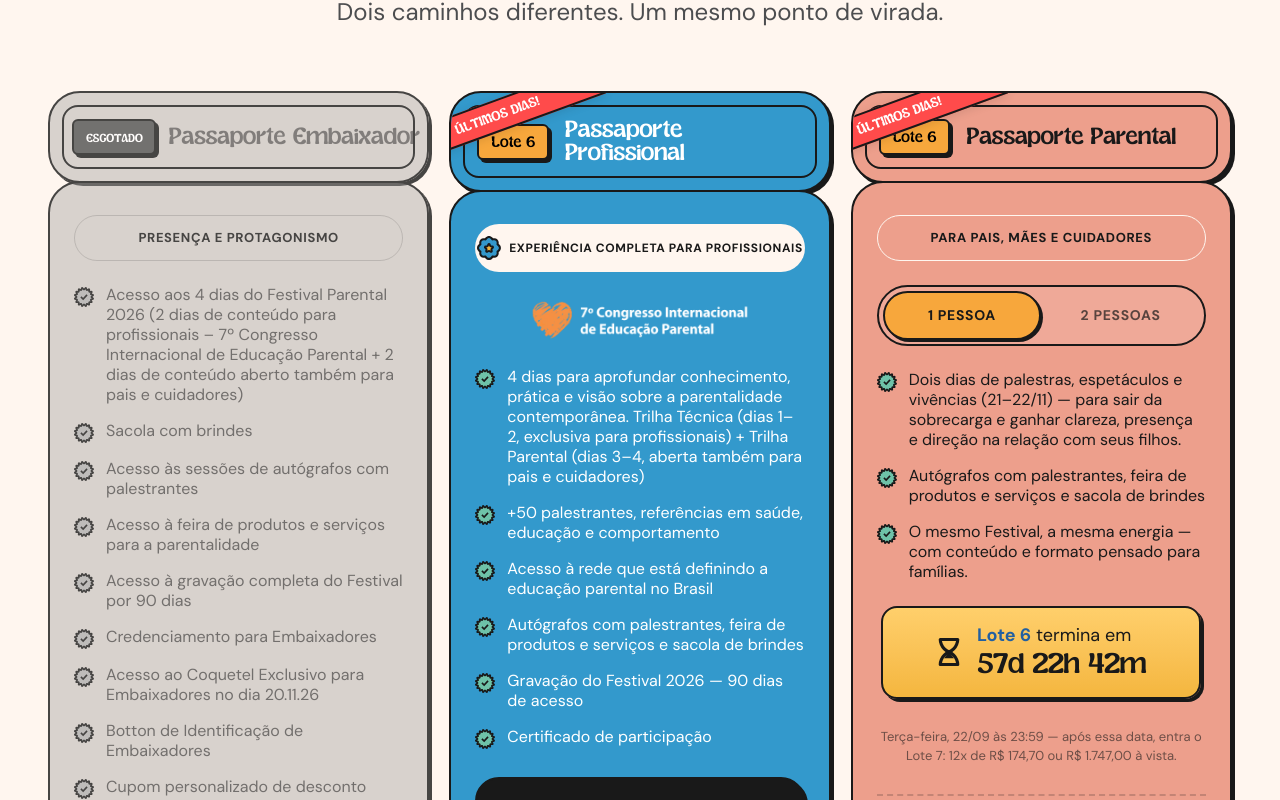
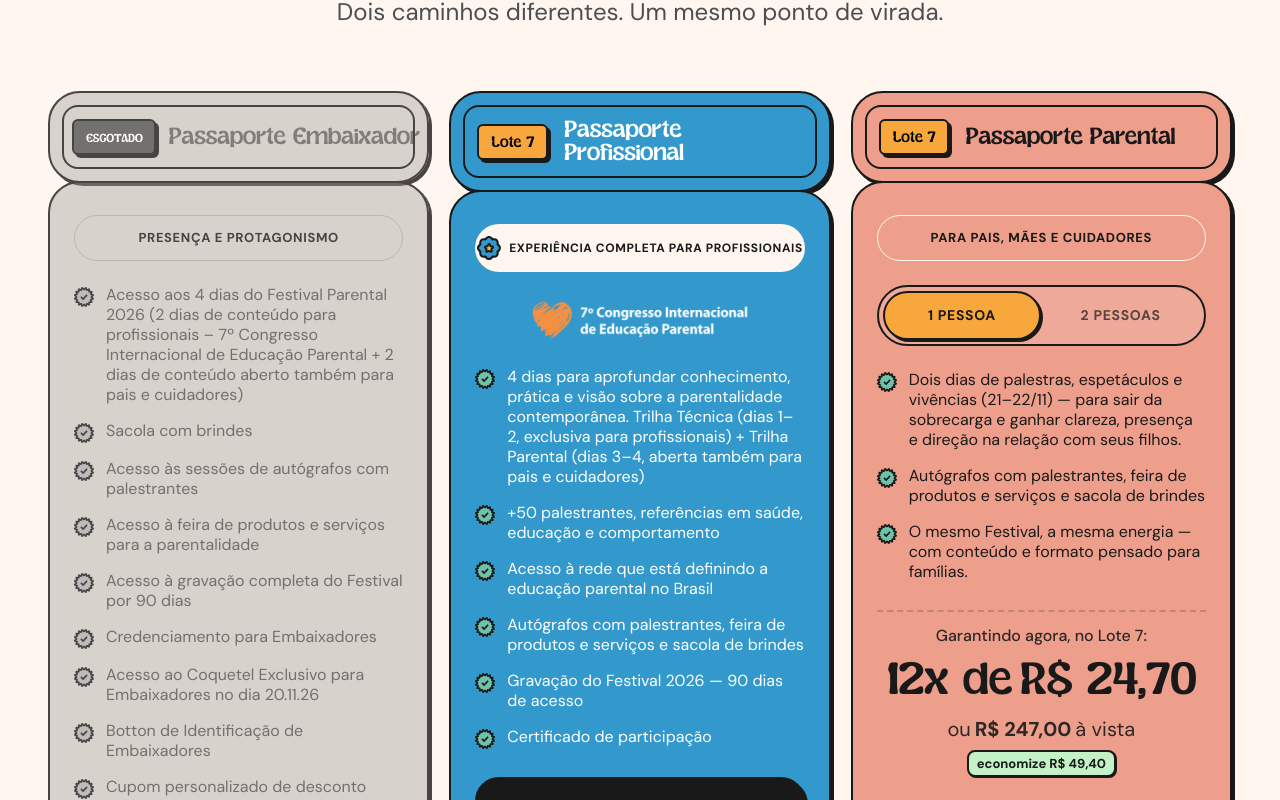
Before and after one commit to oanthonydesign/-LP-Festival-parental, a Next.js app: page / in a window 1280 px wide. Shown: the part 8940-9740 px from the top of the page. Built offline with nearby package versions, Linux system fonts and the light colour scheme.

Commit message:
Atualiza ingressos para o lote 7

```diff
--- a/src/app/lp-b/page.tsx
+++ b/src/app/lp-b/page.tsx
@@ -19,7 +19,6 @@ import Rodape from '@/components/sections/Rodape';
 import Copyright from '@/components/sections/Copyright';
 import SectionScheduleSimple from '@/components/sections/SectionScheduleSimple';
 import SectionSpecialGuests from '@/components/sections/SectionSpecialGuests';
-import StickyBottomBar from '@/components/sections/StickyBottomBar';
 import WhatsAppButton from '@/components/sections/WhatsAppButton';
 import PreTicketSection from '@/components/sections/PreTicketSection';
 import SectionForWho from '@/components/sections/SectionForWho';
@@ -31,8 +30,6 @@ import AcaoRelampagoBanner from '@/components/sections/AcaoRelampagoBanner';
 export const metadata = {
     robots: 'noindex, nofollow',
 }
-
-const SHOW_STICKY_BAR = true;
 
 export default function LPB() {
     return (
@@ -69,7 +66,6 @@ export default function LPB() {
                 <Copyright />
             </main>
             <WhatsAppButton />
-            {SHOW_STICKY_BAR && <StickyBottomBar />}
             <AcaoRelampagoBanner />
         </>
     )
--- a/src/app/page.tsx
+++ b/src/app/page.tsx
@@ -21,13 +21,10 @@ import Rodape from '@/components/sections/Rodape';
 import Copyright from '@/components/sections/Copyright';
 import SectionSchedule from '@/components/sections/SectionSchedule';
 import SectionSpecialGuests from '@/components/sections/SectionSpecialGuests';
-import StickyBottomBar from '@/components/sections/StickyBottomBar';
 import WhatsAppButton from '@/components/sections/WhatsAppButton';
 import AcaoRelampagoBanner from '@/components/sections/AcaoRelampagoBanner';
 import SectionForWho from '@/components/sections/SectionForWho';
 import SectionTakeaways from '@/components/sections/SectionTakeaways';
-
-const SHOW_STICKY_BAR = true;
 
 export default function Home() {
     return (
@@ -60,7 +57,6 @@ export default function Home() {
                 <Copyright />
             </main>
             <WhatsAppButton />
-            {SHOW_STICKY_BAR && <StickyBottomBar />}
             <AcaoRelampagoBanner />
         </>
     )
--- a/src/components/sections/Section6.tsx
+++ b/src/components/sections/Section6.tsx
@@ -2,14 +2,10 @@
 
 import { useState, useEffect, useRef } from "react";
 import svgPaths from "@/components/svg/svgPaths";
-import { useCountdown } from "@/hooks/useCountdown";
 import { useIsAcaoDia } from "@/hooks/useIsAcaoDia";
 import { Gift, Files, BookOpen, Video } from "lucide-react";
 
-// Flags de controle para fácil ativação/desativação
-const SHOW_PROMO_RIBBON = true;
 const SHOW_PRICE_STATUS_BADGE = false;
-const SHOW_COUNTDOWN_BADGE = true;
 
 interface Benefit {
   text: string;
@@ -86,9 +82,9 @@ const PASSAPORTES: PassportData[] = [
   {
     id: "educador",
     name: "Passaporte Profissional",
-    lote: "Lote 6",
-    priceInstallment: "R$ 169,70",
-    priceFull: "ou R$ 1.697,00 à vista",
+    lote: "Lote 7",
+    priceInstallment: "R$ 174,70",
+    priceFull: "ou R$ 1.747,00 à vista",
     priceOriginal: "R$ 2.197",
     benefits: [
       "4 dias para aprofundar conhecimento, prática e visão sobre a parentalidade contemporânea. Trilha Técnica (dias 1–2, exclusiva para profissionais) + Trilha Parental (dias 3–4, aberta também para pais e cuidadores)",
@@ -114,7 +110,7 @@ const PASSAPORTES: PassportData[] = [
   {
     id: "parental",
     name: "Passaporte Parental",
-    lote: "Lote 6",
+    lote: "Lote 7",
     priceInstallment: "R$ 24,70",
     priceFull: "ou R$ 247,00 à vista",
     priceOriginal: "R$ 1.497,00",
@@ -171,46 +167,6 @@ function TicketIcon({ isWhite, size = 24 }: { isWhite?: boolean, size?: number }
   );
 }
 
-function Ribbon() {
-  return (
-    <div className="absolute inset-0 overflow-hidden rounded-[inherit] pointer-events-none z-[100]">
-      <div className="bg-[#ff4b4b] border-y-2 border-[#191919] border-solid -rotate-[20deg] py-0.5 w-[180px] absolute top-[3px] md:top-[0px] left-[-30px] md:left-[-25px] shadow-[0px_2px_10px_rgba(0,0,0,0.1)] flex items-center justify-center">
-        <span className="font-sugar-peachy text-[14px] md:text-[16px] text-white uppercase tracking-tight block text-center -translate-x-4 md:-translate-x-5">
-          ÚLTIMOS DIAS!
-        </span>
-      </div>
-    </div>
-  );
-}
-
-function CountdownBadge() {
-  const countdown = useCountdown();
-  const pad = (n: number) => String(n).padStart(2, "0");
-
-  const countdownText = countdown.expired
-    ? "00d 00h 00m"
-    : `${pad(countdown.days)}d ${pad(countdown.hours)}h ${pad(countdown.minutes)}m`;
-
-  return (
-    <div className="bg-linear-to-b from-[#FFCF6B] to-[#F4B63E] border-2 border-[#191919] border-solid rounded-[16px] p-4 shadow-[3px_3px_0px_0px_#191919] flex items-center justify-center gap-4 mb-5 w-full max-w-[320px] self-center">
-      <div className="shrink-0 scale-125">
-        <svg width="24" height="24" viewBox="0 0 24 24" fill="none" xmlns="http://www.w3.org/2000/svg">
-          <path d="M5 2H19M5 22H19M5 2C5 2 5 9 12 12M19 2C19 2 19 9 12 12M5 22C5 22 5 15 12 12M19 22C19 22 19 15 12 12" stroke="#191919" strokeWidth="2.5" strokeLinecap="round" strokeLinejoin="round" />
-          <path d="M12 12L8 17H16L12 12Z" fill="#191919" />
-        </svg>
-      </div>
-      <div className="flex flex-col items-start">
-        <p className="font-dm-sans text-[16px] md:text-[18px] leading-tight text-[#191919]">
-          <span className="font-bold text-[#2260a1]">Lote 6</span> termina em
-        </p>
-        <p className="font-sugar-peachy text-[28px] md:text-[34px] tracking-[-1px] md:tracking-[-1.25px] leading-[0.9] text-[#191919] mt-1 tabular-nums">
-          {countdownText}
-        </p>
-      </div>
-    </div>
-  );
-}
-
 // function PriceStatusBadge({ price }: { price: string }) {
 //   return (
 //     <div className="bg-[#fbce32] border-2 border-[#191919] border-solid rounded-[40px] px-4 py-1.5 flex items-center justify-center shadow-[2px_2px_0px_0px_#191919]">
@@ -232,7 +188,7 @@ function EducadorProgressBar() {
       ([entry]) => {
         if (entry.isIntersecting) {
           let start = 0;
-          const end = 81;
+          const end = 86;
           const duration = 1200; // 1.2 segundos
           const startTime = performance.now();
 
@@ -381,12 +337,14 @@ function PassportCard({ data }: { data: PassportData }) {
   const numericInstallment = getNumericAmount(currentPriceInstallment);
   const numericInstallmentTotal = numericInstallment * 12;
 
-  // Cálculo de economia: (12 * valor parcela) - valor à vista, arredondado
-  const calculatedSavings = Math.round(numericInstallmentTotal - numericFullPrice);
-  const currentSavings = calculatedSavings > 0 ? calculatedSavings : null;
+  // Cálculo de economia: total parcelado menos o valor à vista.
+  const calculatedSavings = Math.round((numericInstallmentTotal - numericFullPrice) * 100) / 100;
+  const currentSavings = calculatedSavings > 0
+    ? calculatedSavings.toLocaleString("pt-BR", { minimumFractionDigits: 2, maximumFractionDigits: 2 })
+    : null;
 
   // Preço por dia (para o educador/4 dias)
-  const currentPricePerDay = numericFullPrice > 0 ? Math.ceil(numericFullPrice / 4) : 0;
+  const currentPricePerDay = (numericFullPrice / 4).toLocaleString("pt-BR", { minimumFractionDigits: 2, maximumFractionDigits: 2 });
 
   if (data.isSoldOut) {
     return (
@@ -473,7 +431,6 @@ function PassportCard({ data }: { data: PassportData }) {
       ) : null}
       {/* Header with Title and Lote */}
       <div className={`${data.bgColor} border-2 ${data.borderColor} border-solid rounded-[32px] p-[12px] w-full z-10 relative overflow-hidden shadow-[3px_3px_0px_0px_#191919]`}>
-        {SHOW_PROMO_RIBBON && <Ribbon />}
         <div className={`border-2 ${data.borderColor} border-solid rounded-[16px] flex items-center justify-between px-[12px] py-[12px] gap-4 relative z-20`}>
           <div className="bg-[#f7a73c] border-2 border-[#191919] border-solid rounded-[6px] shadow-[3px_3px_0px_0px_#191919] px-[12px] py-[4px] shrink-0">
             <span className="font-sugar-peachy text-[18px] tracking-[-0.5px] text-black leading-none">{data.lote}</span>
@@ -596,15 +553,6 @@ function PassportCard({ data }: { data: PassportData }) {
         {/* PROGRESS BAR FOR EDUCADOR */}
         {data.id === 'educador' && <EducadorProgressBar />}
 
-        {SHOW_COUNTDOWN_BADGE && (
-          <div className="flex flex-col items-center gap-2 w-full">
-            <CountdownBadge />
-            <p className={`font-dm-sans text-[13px] text-center ${data.id === 'educador' ? 'text-white/70' : 'text-[#191919]/60'}`}>
-              Terça-feira, 22/09 às 23:59 — após essa data, entra o Lote 7: 12x de R$ 174,70 ou R$ 1.747,00 à vista.
-            </p>
-          </div>
-        )}
-
         {/* Price Section */}
         {data.id === 'educador' || data.id === 'parental' ? (
           <div className="w-full flex flex-col items-center gap-2">
@@ -613,7 +561,7 @@ function PassportCard({ data }: { data: PassportData }) {
 
             <div className="text-center flex flex-col items-center gap-1.5 w-full">
               <p className={`font-dm-sans text-[15px] md:text-[16px] font-medium ${data.id === 'educador' ? 'text-white/95' : 'text-[#191919]/90'}`}>
-                Garantindo agora, no Lote 6:
+                Garantindo agora, no {data.lote}:
               </p>
 
               <div className={`font-sugar-peachy text-[40px] md:text-[54px] leading-none tracking-tight flex items-center justify-center gap-2 ${data.id === 'educador' ? 'text-white' : 'text-[#191919]'}`}>
@@ -638,7 +586,7 @@ function PassportCard({ data }: { data: PassportData }) {
 
               {data.id === 'educador' && (
                 <p className="font-dm-sans text-[13px] md:text-[14px] text-white/85 mt-1">
-                  menos de R$ {currentPricePerDay} por dia · sobe para <span className="text-[#fbce32] font-bold">{currentPriceOriginal}</span> em nov.
+                  R$ {currentPricePerDay} por dia de Festival
                 </p>
               )}
             </div>
```
